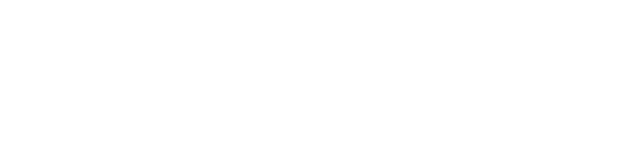
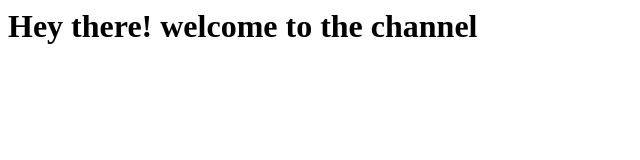
Before and after one commit to pandey-pratyush/Fourth, a plain HTML site: page index.html in a window 1280 px wide. Shown: the whole page, without its empty margins (0-640 px from the left). Drawn offline with Linux system fonts and the light colour scheme.

Commit message:
Update index.html
more code

```diff
--- a/index.html
+++ b/index.html
@@ -1,5 +1,8 @@
 <html>
 <head><title>First website</title></head>
 <body>
+  <div classname="new">
+    <h1>Hey there! welcome to the channel</h1>
+    </dev>
 </body>
 </html>
```
